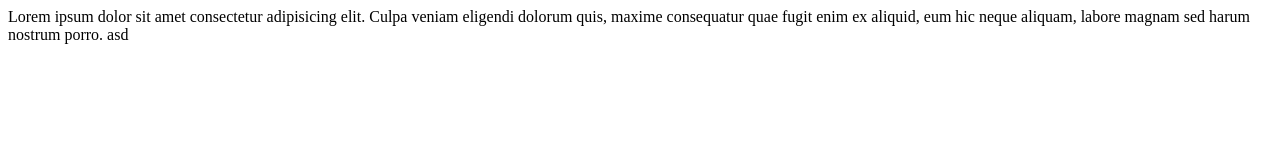
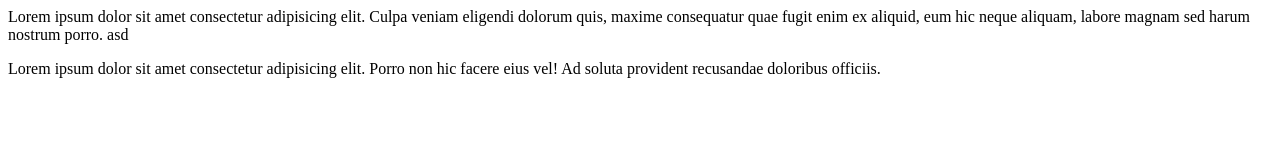
Before and after one commit to nqtruong2210/boostrapCapstone, a plain HTML site: page boostrapCaption/index.html in a window 1280 px wide. Drawn offline with Linux system fonts and the light colour scheme.

Commit message:
change content the p

```diff
--- a/boostrapCaption/index.html
+++ b/boostrapCaption/index.html
@@ -8,6 +8,8 @@
 <body>
     Lorem ipsum dolor sit amet consectetur adipisicing elit. Culpa veniam eligendi dolorum quis, maxime consequatur quae fugit enim ex aliquid, eum hic neque aliquam, labore magnam sed harum nostrum porro.
     asd
-    <p class="asdas"></p>
+    <p class="test">
+        Lorem ipsum dolor sit amet consectetur adipisicing elit. Porro non hic facere eius vel! Ad soluta provident recusandae doloribus officiis.
+    </p>
 </body>
 </html>
```
